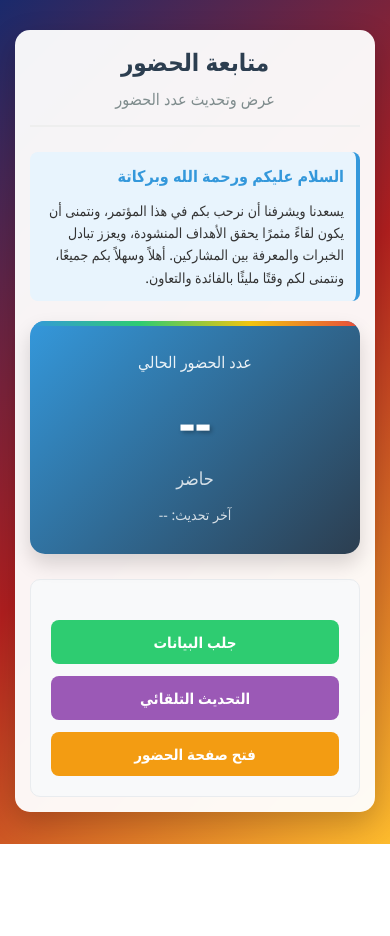
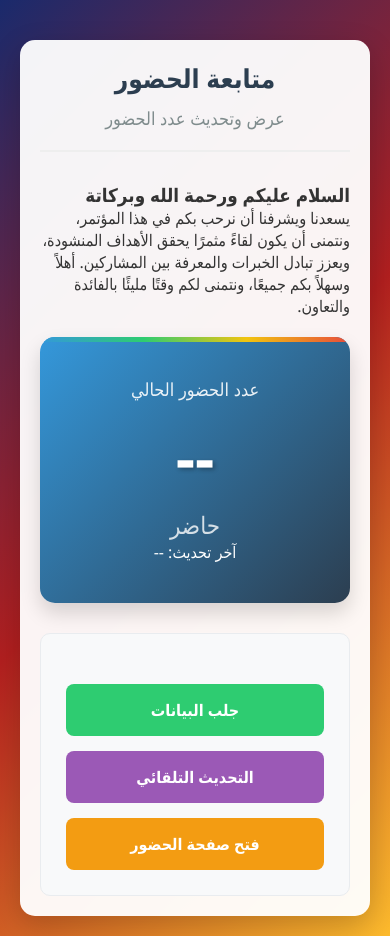
Before and after one commit to ahmedali-saif/Number-of-attendees, a plain HTML site: page index.html in a window 390 px wide. Before the commit the page ends 844 px from the top, so only its background shows below. Drawn offline with Linux system fonts and the light colour scheme; no server answers.

Commit message:
Refactor index.html for attendance tracking
Updated HTML structure and styles for attendance tracking page.

```diff
--- a/index.html
+++ b/index.html
@@ -5,6 +5,7 @@
     <meta name="viewport" content="width=device-width, initial-scale=1.0">
     <title>عرض وتحديث عدد الحضور</title>
     <style>
+        /* كل التنسيق كما هو تماماً */
         * {
             box-sizing: border-box;
             margin: 0;
@@ -18,7 +19,7 @@
             display: flex;
             flex-direction: column;
             align-items: center;
-            padding: 15px;
+            padding: 20px;
         }
         .container {
             max-width: 800px;
@@ -26,43 +27,29 @@
             background-color: rgba(255, 255, 255, 0.95);
             border-radius: 15px;
             box-shadow: 0 10px 30px rgba(0, 0, 0, 0.2);
-            padding: 20px;
-            margin-top: 15px;
+            padding: 30px;
+            margin-top: 20px;
         }
         .header {
             text-align: center;
-            margin-bottom: 25px;
+            margin-bottom: 30px;
             border-bottom: 2px solid #eee;
-            padding-bottom: 15px;
+            padding-bottom: 20px;
         }
-        h1 {
-            color: #2c3e50;
-            margin-bottom: 10px;
-            font-size: 28px;
-            word-wrap: break-word;
-        }
-        .subtitle {
-            color: #7f8c8d;
-            font-size: 16px;
-        }
-        .csv-info {
+        h1 { color: #2c3e50; margin-bottom: 10px; font-size: 32px; }
+        .subtitle { color: #7f8c8d; font-size: 18px; }
+        .sheet-info {
             background-color: #e8f4fd;
             border-radius: 8px;
             padding: 15px;
             margin-bottom: 20px;
             border-right: 4px solid #3498db;
-            font-size: 15px;
-            line-height: 1.6;
         }
-        .csv-info h3 {
-            color: #3498db;
-            margin-bottom: 10px;
-            font-size: 18px;
-        }
+        .sheet-info h3 { color: #3498db; margin-bottom: 10px; }
         .attendance-display {
             background: linear-gradient(135deg, #3498db 0%, #2c3e50 100%);
             border-radius: 15px;
-            padding: 30px 15px;
+            padding: 40px 20px;
             margin: 20px 0;
             text-align: center;
             box-shadow: 0 10px 20px rgba(0, 0, 0, 0.15);
@@ -77,47 +64,26 @@
             height: 5px;
             background: linear-gradient(90deg, #3498db, #2ecc71, #f1c40f, #e74c3c);
         }
-        .attendance-label {
-            font-size: 18px;
-            margin-bottom: 15px;
-            opacity: 0.9;
-        }
-        .attendance-value {
-            font-size: 60px;
-            font-weight: bold;
-            text-shadow: 2px 2px 4px rgba(0,0,0,0.3);
-            margin: 10px 0;
-        }
-        .attendance-unit {
-            font-size: 20px;
-            opacity: 0.8;
-        }
-        .last-update {
-            margin-top: 15px;
-            font-size: 14px;
-            opacity: 0.8;
-        }
+        .attendance-label { font-size: 20px; margin-bottom: 15px; opacity: 0.9; }
+        .attendance-value { font-size: 72px; font-weight: bold; text-shadow: 2px 2px 4px rgba(0,0,0,0.3); margin: 10px 0; }
+        .attendance-unit { font-size: 24px; opacity: 0.8; }
         .update-section {
             background-color: #f8f9fa;
             border-radius: 10px;
-            padding: 20px;
-            margin-top: 25px;
+            padding: 25px;
+            margin-top: 30px;
             border: 1px solid #e9ecef;
         }
-        .update-section h2 {
-            color: #2c3e50;
-            margin-bottom: 15px;
-            text-align: center;
-            font-size: 20px;
-        }
+        .update-section h2 { color: #2c3e50; margin-bottom: 20px; text-align: center; font-size: 24px; }
         .button-group {
             display: flex;
-            flex-direction: column;
-            gap: 12px;
-            margin-top: 20px;
+            justify-content: space-between;
+            gap: 15px;
+            margin-top: 25px;
         }
         button {
-            padding: 14px 18px;
+            flex: 1;
+            padding: 15px 20px;
             border: none;
             border-radius: 8px;
             font-size: 16px;
@@ -127,113 +93,31 @@
             display: flex;
             align-items: center;
             justify-content: center;
-            width: 100%;
         }
-        .fetch-btn {
-            background-color: #2ecc71;
-            color: white;
-        }
-        .fetch-btn:hover {
-            background-color: #27ae60;
-            transform: translateY(-2px);
-            box-shadow: 0 5px 15px rgba(46,204,113,0.3);
-        }
-        .auto-update-btn {
-            background-color: #9b59b6;
-            color: white;
-        }
-        .auto-update-btn:hover {
-            background-color: #8e44ad;
-            transform: translateY(-2px);
-            box-shadow: 0 5px 15px rgba(155,89,182,0.3);
-        }
-        .open-link-btn {
-            background-color: #f39c12;
-            color: white;
-        }
-        .open-link-btn:hover {
-            background-color: #e67e22;
-            transform: translateY(-2px);
-            box-shadow: 0 5px 15px rgba(243,156,18,0.3);
-        }
-        .status {
-            margin-top: 20px;
-            padding: 12px;
-            border-radius: 8px;
-            text-align: center;
-            font-weight: 500;
-            display: none;
-            font-size: 14px;
-        }
-        .success {
-            background-color: #d4edda;
-            color: #155724;
-            border: 1px solid #c3e6cb;
-        }
-        .error {
-            background-color: #f8d7da;
-            color: #721c24;
-            border: 1px solid #f5c6cb;
-        }
-        .loading {
-            display: inline-block;
-            width: 18px;
-            height: 18px;
-            border: 3px solid rgba(255,255,255,.3);
-            border-radius: 50%;
-            border-top-color: #fff;
-            animation: spin 1s ease-in-out infinite;
-            margin-left: 10px;
-        }
-        @keyframes spin {
-            to { transform: rotate(360deg); }
-        }
-
-        /* تحسينات إضافية للشاشات الصغيرة جداً */
-        @media (max-width: 480px) {
-            .container {
-                padding: 15px;
-            }
-            h1 {
-                font-size: 24px;
-            }
-            .attendance-value {
-                font-size: 50px;
-            }
-            .attendance-label {
-                font-size: 16px;
-            }
-            .attendance-unit {
-                font-size: 18px;
-            }
-            .csv-info {
-                padding: 12px;
-                font-size: 14px;
-            }
-            .csv-info h3 {
-                font-size: 16px;
-            }
-            button {
-                padding: 12px 15px;
-                font-size: 15px;
-            }
-        }
-
-        /* تحسينات للشاشات المتوسطة والكبيرة */
-        @media (min-width: 768px) {
-            .button-group {
-                flex-direction: row;
-            }
-            button {
-                width: auto;
-            }
+        .fetch-btn { background-color: #2ecc71; color: white; }
+        .fetch-btn:hover { background-color: #27ae60; transform: translateY(-2px); box-shadow: 0 5px 15px rgba(46,204,113,0.3); }
+        .auto-update-btn { background-color: #9b59b6; color: white; }
+        .auto-update-btn:hover { background-color: #8e44ad; transform: translateY(-2px); box-shadow: 0 5px 15px rgba(155,89,182,0.3); }
+        .open-link-btn { background-color: #f39c12; color: white; }
+        .open-link-btn:hover { background-color: #e67e22; transform: translateY(-2px); box-shadow: 0 5px 15px rgba(243,156,18,0.3); }
+        .status { margin-top: 20px; padding: 15px; border-radius: 8px; text-align: center; font-weight: 500; display: none; }
+        .success { background-color: #d4edda; color: #155724; border: 1px solid #c3e6cb; }
+        .error { background-color: #f8d7da; color: #721c24; border: 1px solid #f5c6cb; }
+        .loading { display: inline-block; width: 20px; height: 20px; border: 3px solid rgba(255,255,255,.3); border-radius: 50%; border-top-color: #fff; animation: spin 1s ease-in-out infinite; margin-left: 10px; }
+        @keyframes spin { to { transform: rotate(360deg); } }
+        @media (max-width: 600px) {
+            .container { padding: 20px; }
+            .button-group { flex-direction: column; }
+            h1 { font-size: 26px; }
+            .attendance-value { font-size: 60px; }
+            .attendance-label { font-size: 18px; }
         }
     </style>
 </head>
 <body>
     <div class="container">
         <div class="header">
-            <h1>متابعة الحضور</h1>
+            <h1> متابعة الحضور</h1>
             <p class="subtitle">عرض وتحديث عدد الحضور</p>
         </div>
 
@@ -269,7 +153,6 @@
 
             <div class="status" id="statusMessage"></div>
         </div>
-    </div>
 
     <script>
         document.addEventListener('DOMContentLoaded', function() {
```
